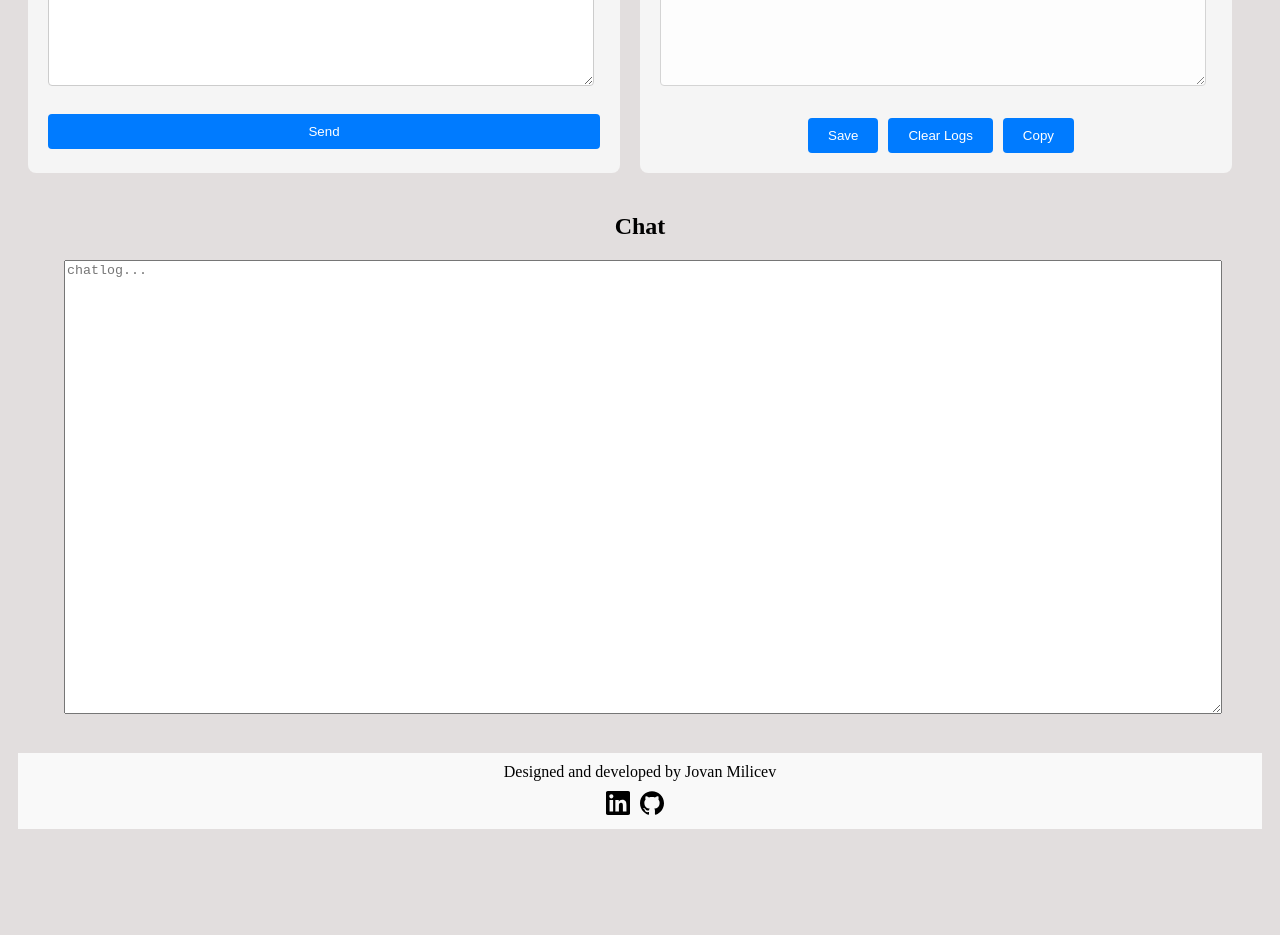
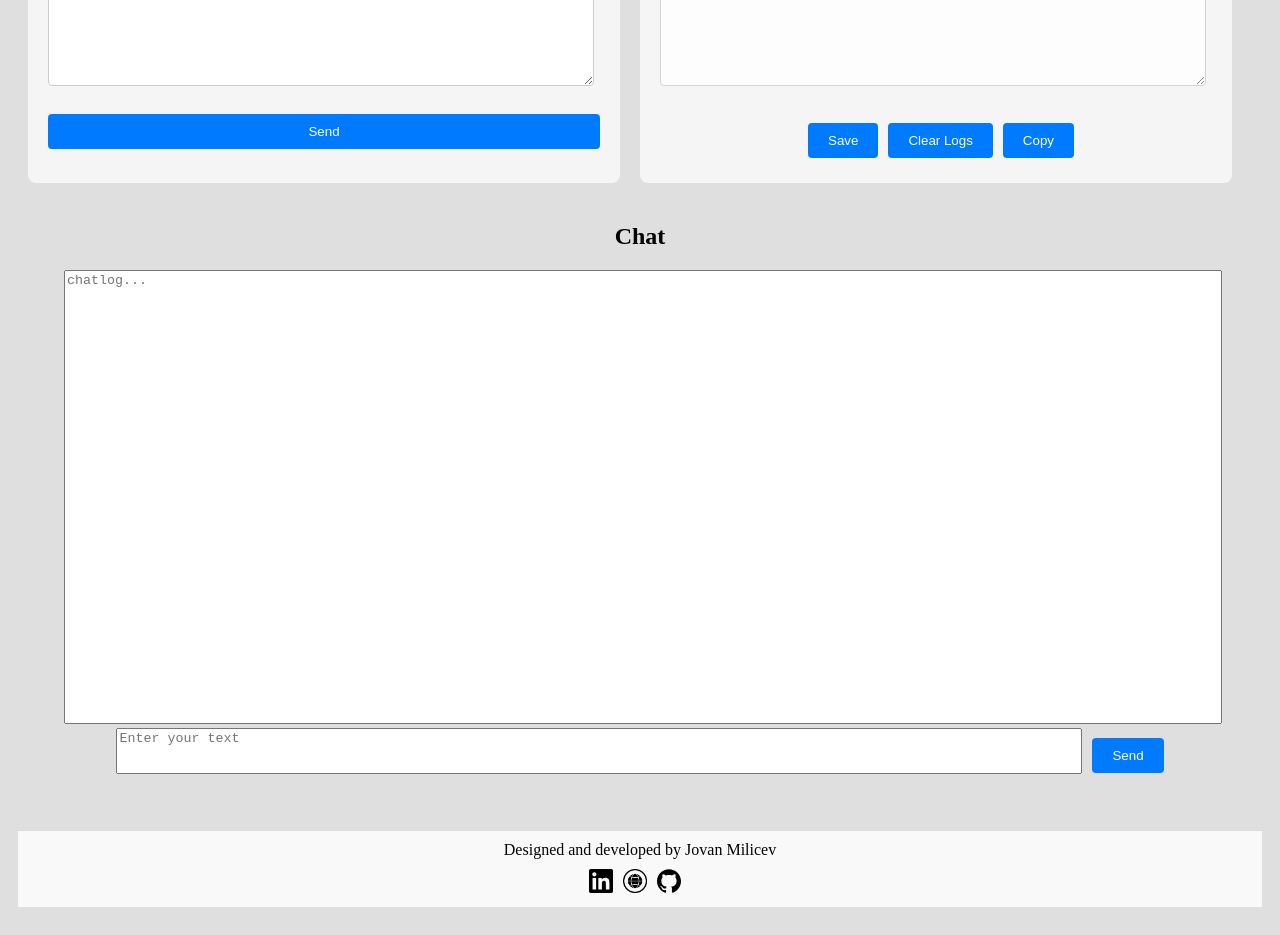
Before and after one commit to jmilicev/gpt-website, a Next.js app: page / in a window 1280 px wide. Shown: the part 460-1395 px from the top of the page. Before the commit the page ends 1317 px from the top, so only its background shows below. Built offline with nearby package versions, Linux system fonts and the light colour scheme.

Commit message:
redo some css, at chat field at the bottom as well for more comfortable conversations

```diff
--- a/pages/home.css
+++ b/pages/home.css
@@ -1,7 +1,7 @@
 /* home.css */
 
 body{
-  background-color: rgb(226, 222, 222);
+  background-color: rgb(223, 223, 223);
 }
 
 .chatlogcontainer{
@@ -12,6 +12,7 @@ body{
 .chatlog{
     height: 80%;
     width: 100%;
+    resize: none;
 }
 h1{
     margin-top: 0px;
@@ -156,6 +157,8 @@ label {
   padding: 10px;
   text-align: center;
   width: 100%;
+  margin-top: 50px;
+  position: relative;
 }
 
 .footer-text {
@@ -173,6 +176,32 @@ label {
 .social-icons img {
   width: 24px;
   height: 24px;
+}
+
+.button-group > *{
+  margin-top: 5px;
+  margin-bottom: 5px;
+}
+
+.input-field-bottom{
+  resize: none;
+  vertical-align: middle;
+  width: 75vw;
+  height: 5vh;
+  margin-bottom: 10px;
+}
+
+.send-button-bottom{
+  margin-top: 15px;
+  margin-left: 10px;
+  padding: 10px 20px;
+  background-color: #007bff;
+  color: #fff;
+  border: none;
+  border-radius: 4px;
+  cursor: pointer;
+  margin-top: 0px;
+  vertical-align: middle;
 }
 
 .input-field{
@@ -195,7 +224,6 @@ label {
   }
 
 .output-field, .inputfield {
-
     resize: vertical; /* Allow vertical resizing */
     opacity: 0.8; /* Adjust the opacity to visually indicate it's disabled */
   }
--- a/pages/home.js
+++ b/pages/home.js
@@ -76,7 +76,13 @@ export default function Home() {
 
     }
 
+
+
     const handleSendClick = () => {
+
+        function scrollToBottom() {
+          textarea.scrollTop = textarea.scrollHeight;
+        }
 
         const apiKeyInput = document.querySelector('.api-key-input');
         const apikeytag = document.querySelector('.apilock');
@@ -88,11 +94,24 @@ export default function Home() {
             outputField.placeholder = "Loading ... ";
 
             const sendButton = document.querySelector('.send-button');
+            const sendButtonBottom = document.querySelector('.send-button-bottom');
+
             sendButton.style.backgroundColor = "gray";
             sendButton.disabled = true;
             sendButton.style.cursor = 'not-allowed';
+            sendButtonBottom.style.backgroundColor = "gray";
+            sendButtonBottom.disabled = true;
+            sendButtonBottom.style.cursor = 'not-allowed';
 
             setChatLog(chatlog+= "\n\nME: "+inputValue+"\n\n")
+
+            const textarea = document.querySelector('.chatlog');
+
+            // Function to scroll textarea to the bottom
+            function scrollToBottom() {
+              textarea.scrollTop = textarea.scrollHeight;
+            }
+
 
             const maxTokensInput = document.querySelector('.tokens-input');
             const temperatureSlider = document.querySelector('.range-input');
@@ -104,12 +123,11 @@ export default function Home() {
 
             call(inputValue, temperature, maxTokens, 'gpt-3.5-turbo','s', apiKey, onDataCallback, onEndCallback);
 
-
-
             var response = "";
             var clog = chatlog + "GPT: ";
             var chunkCharLength;
             function onDataCallback(output) {
+                scrollToBottom();
                 response+=output;
                 clog+=output;
                 setOutputText(response);
@@ -117,13 +135,23 @@ export default function Home() {
             }
 
             function onEndCallback() {
-               //setChatLog(chatlog+"\n\n");
+
+                const textarea = document.querySelector('.chatlog');
+                const chatlogValue = textarea.value;
+
+                const repair = chatlogValue.slice(0, -1);
+                setChatLog(repair);
 
                 //restore send button
                 const sendButton = document.querySelector('.send-button');
+                const sendButtonBottom = document.querySelector('.send-button-bottom');
+
                 sendButton.style.backgroundColor = "#007bff";
                 sendButton.disabled = false;
                 sendButton.style.cursor = 'pointer';
+                sendButtonBottom.style.backgroundColor = "#007bff";
+                sendButtonBottom.disabled = false;
+                sendButtonBottom.style.cursor = 'pointer';
 
                 const outputField = document.querySelector('.output-field');
                 outputField.placeholder = "Output will show up here ...";
@@ -215,13 +243,27 @@ export default function Home() {
             placeholder="chatlog..."
         ></textarea>
 
+      <div className="bottom-input-container">
+          <textarea
+          id="bottominput"
+          className="input-field-bottom"
+          placeholder="Enter your text"
+          value={inputValue}
+          onChange={handleInputChange}
+          onKeyDown={handleKeyDown} // Add this line
+          ></textarea>
+          <button className="send-button-bottom" onClick={handleSendClick}>Send</button>
+      </div>
         </div>
-
+        <br></br>
         <footer className="footer">
           <p className="footer-text">Designed and developed by Jovan Milicev</p>
           <div className="social-icons">
             <a href="http://in.jovanmilicev.com/" target="_blank" rel="noopener noreferrer">
               <img src="/linkedin.svg" alt="Website" width={24} height={24} />
+            </a>
+            <a href="https://jovanmilicev.com" target="_blank" rel="noopener noreferrer">
+              <img src="/website.png" alt="Website" width={24} height={24} />
             </a>
             <a href="https://github.com/jmilicev" target="_blank" rel="noopener noreferrer">
               <img src="/github.svg" alt="GitHub" width={24} height={24} />
```
Also changed, not shown: public/website.png (added).
